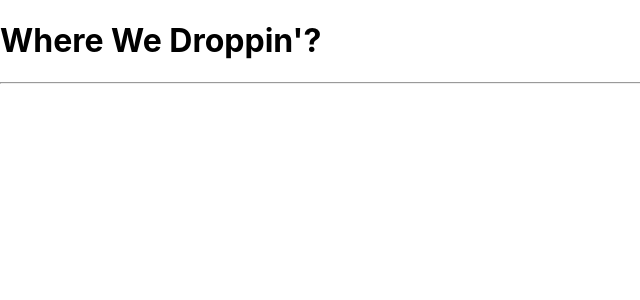
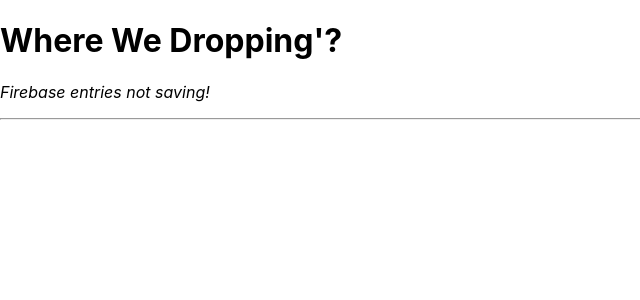
Before and after one commit to TonyBoy56/capstoneV2, a React (Create React App) app: page / in a window 1280 px wide. Shown: the top 300 px of the page, without its empty margins (0-640 px from the left). Built offline with nearby package versions, Linux system fonts and the light colour scheme.

Commit message:
add Header.js to proj dir.

```diff
--- a/src/components/App.js
+++ b/src/components/App.js
@@ -1,9 +1,11 @@
 import React from "react";
+import Header from "./Header";
 
 function App() {
   return (
     <React.Fragment>
-      <h1>Where We Droppin'?</h1>
+      <Header />
+      <p><em>Firebase entries not saving!</em></p>
       <hr/>
     </React.Fragment>
   );
--- /dev/null
+++ b/src/components/Header.js
@@ -0,0 +1,9 @@
+import React from "react";
+
+function Header() {
+  return (
+    <h1>Where We Dropping'?</h1>
+  );
+}
+
+export default Header;
```
